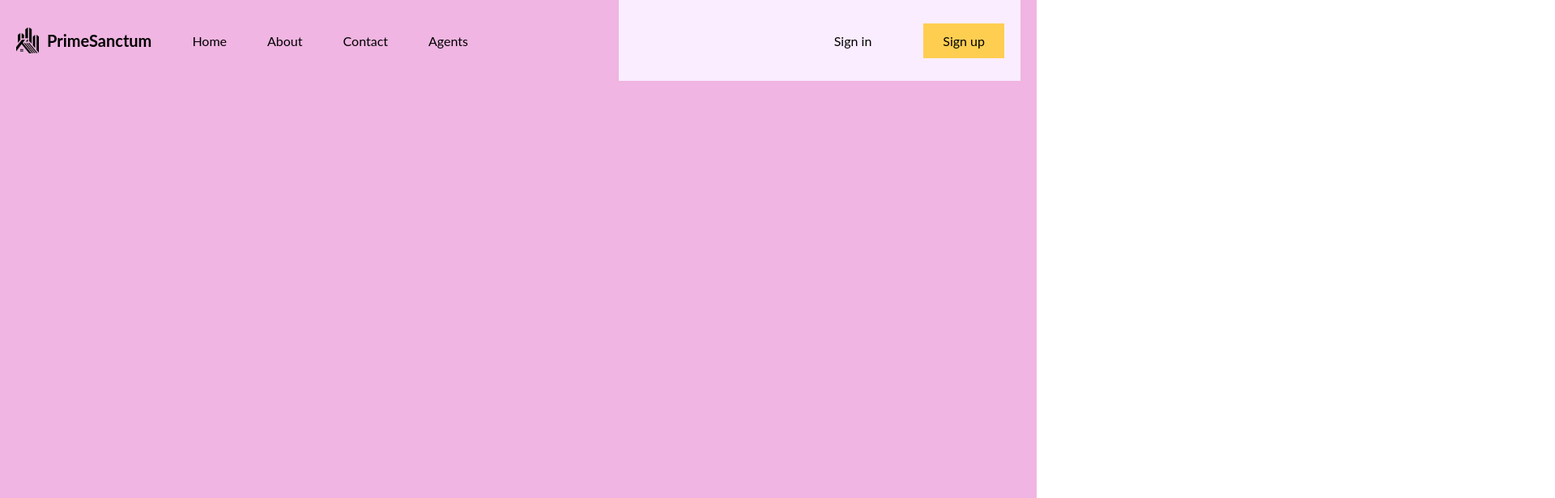
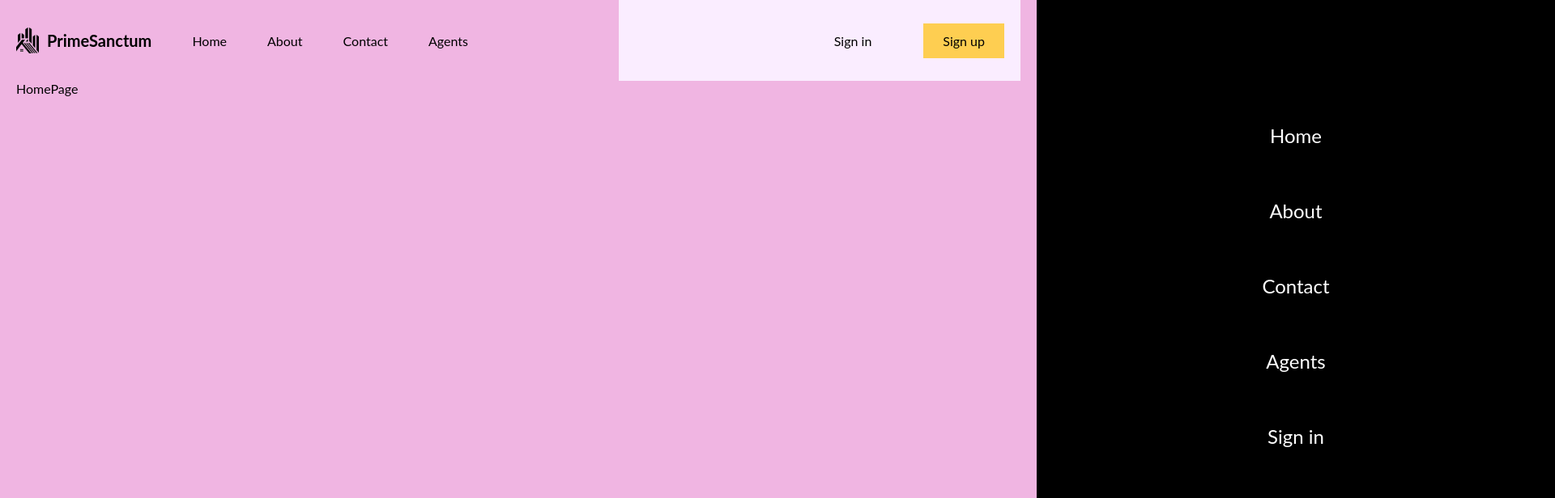
Before and after one commit to GnananSai/primeSanctum, a React (Vite) app in the folder client/prime-sanctum/: page / in a window 1280 px wide. Shown: the top 616 px of the page at 81% size, 1920 px wide, since content can reach past the window. Built offline with nearby package versions, Linux system fonts and the light colour scheme.

Commit message:
react 36:00

```diff
--- a/client/prime-sanctum/src/App.jsx
+++ b/client/prime-sanctum/src/App.jsx
@@ -5,13 +5,22 @@
 
 import Navbar from "./components/navbar/Navbar.jsx"
 import "./layout.scss"
+import HomePage from "./routes/homePage/homePage.jsx"
 
 function App() {
   //const [count, setCount] = useState(0)
 
   return (
     <div className="layout">
-     <Navbar/>
+      <div className="navbar">
+      <Navbar/>
+      </div>
+
+      <div className="content">
+
+        <HomePage/>
+      </div>
+
     </div>
   )
 }
--- a/client/prime-sanctum/src/components/navbar/Navbar.jsx
+++ b/client/prime-sanctum/src/components/navbar/Navbar.jsx
@@ -1,7 +1,8 @@
-import "./navbar.scss"
-
+import "./navbar.scss";
+import { useState } from "react";
 
 function Navbar(){
+  const [open,setOpen]=useState(false)
   return(
     <nav>
     <div className="left">
@@ -21,7 +22,23 @@
       <a href="/">Sign in</a>
 
       <a href="/" className="register">Sign up</a>
+      <div className="menuicon">
+      <img src="/menu.png" alt="" onClick={()=> setOpen((prev) => !(prev))} />
+
     </div>
+
+    <div className={open ? "menu active" : "menu"}>
+      <a href="/">Home</a>
+      <a href="/">About</a>
+      <a href="/">Contact</a>
+      <a href="/">Agents</a>
+      <a href="/">Sign in</a>
+      <a href="/">Sign out</a>
+
+      </div>
+    </div>
+
+
 
     </nav>
   )
--- a/client/prime-sanctum/src/components/navbar/navbar.scss
+++ b/client/prime-sanctum/src/components/navbar/navbar.scss
@@ -56,13 +56,61 @@
        background-color: #faedff;
        height: 100%;
 
+       @include md{
+        background: transparent;
+       }
+
        a{
         padding: 12px 24px;
         margin: 20px;
        }
+
+       .menuicon{
+        display: none;
+        z-index: 999;
+
+        img{
+            width: 36px;
+            height: 36px;
+            cursor: pointer;
+
+        }
+        @include sm{
+            display: inline;
+        }
+    }
+
+    .menu{
+        position: absolute;
+        top: 0;
+        right: -50%;
+        background-color: black;
+        color: white;
+        height: 100vh;
+        width: 50%;
+        transition: all 1s ease;
+        display: flex;
+        flex-direction: column;
+        align-items: center;
+        justify-content: center;
+        font-size: 24px;
+
+        &.active {
+            right: 0;
+        }
+
+        @include sm{
+            a{
+            display: initial;
+            }
+
+        }
+    }
     }
 
     .register{
         background-color: #fece51;
     }
+
+
 }
--- a/client/prime-sanctum/src/layout.scss
+++ b/client/prime-sanctum/src/layout.scss
@@ -26,4 +26,6 @@
     }
 
 
+
+
 }
--- /dev/null
+++ b/client/prime-sanctum/src/routes/homePage/homePage.jsx
@@ -0,0 +1,9 @@
+import './homePage.scss'
+
+function HomePage(){
+    return(
+        <div className='homePage'>HomePage</div>
+    )
+}
+
+export default HomePage
```
Also changed, not shown: client/prime-sanctum/public/menu.png (added), client/prime-sanctum/src/routes/homePage/homePage.scss (added).
